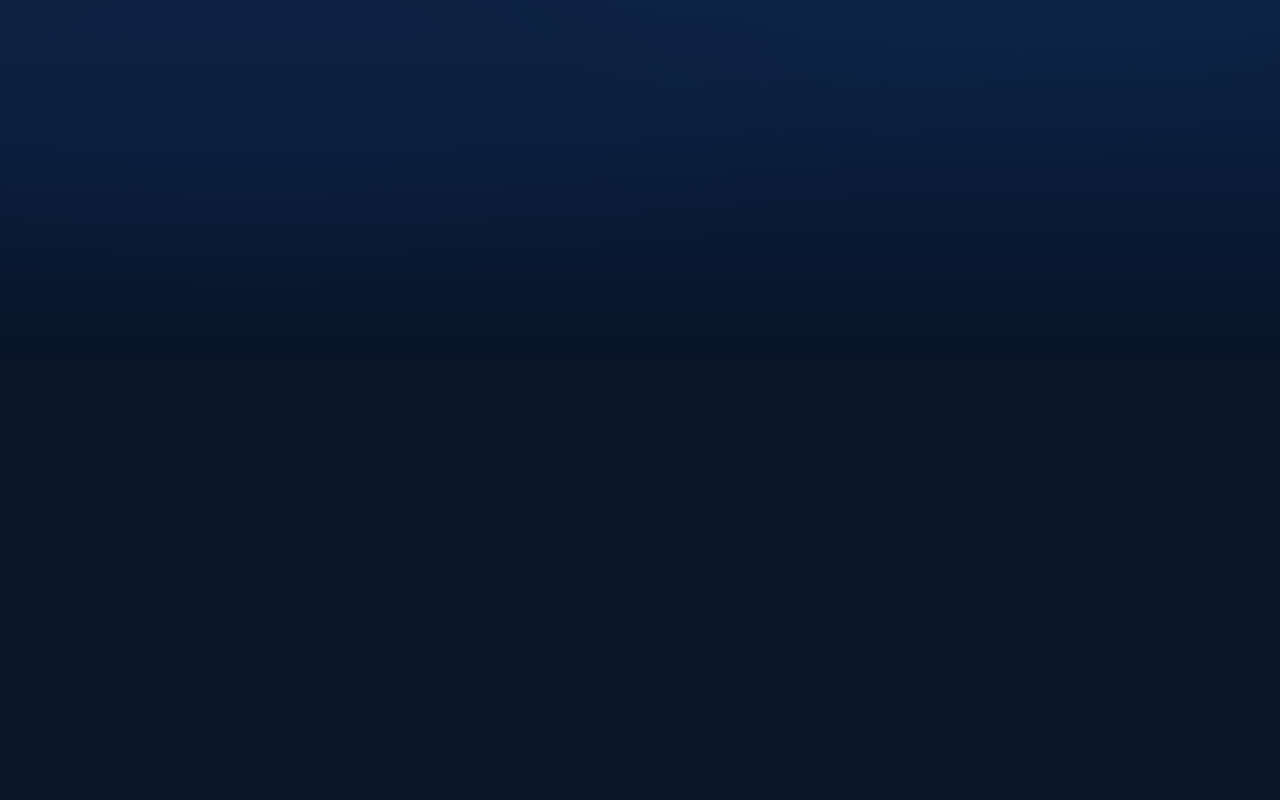
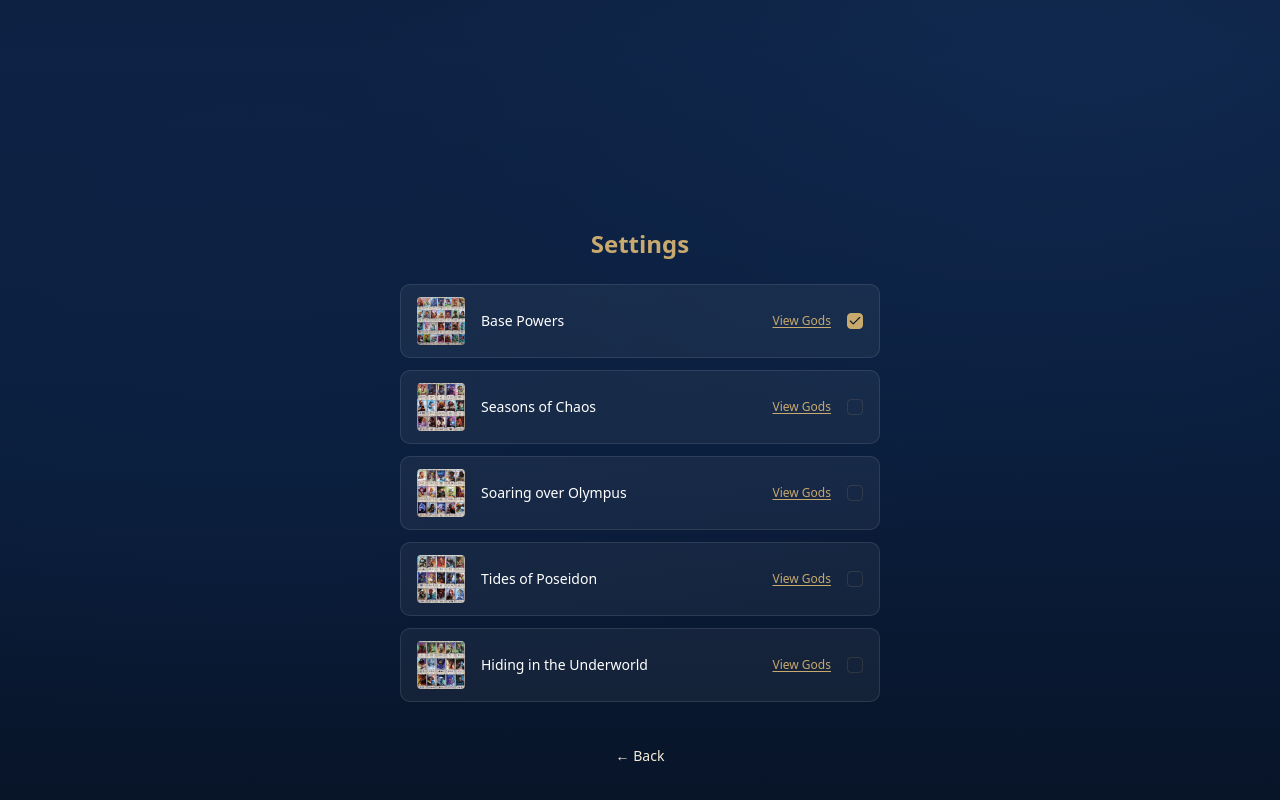
Before and after one commit to brunodahora/santorini-powers, a React (Vite) app: page /settings in a window 1280 px wide. Shown: the part 444-1244 px from the top of the page. Before the commit the page ends 800 px from the top, so only its background shows below. Built offline with nearby package versions, Linux system fonts and the light colour scheme.

Commit message:
Implement Settings Screen

```diff
--- a/src/router.ts
+++ b/src/router.ts
@@ -8,6 +8,7 @@ import { RootLayout } from "./routes/__root";
 import { SelectionScreen } from "./routes/index";
 import { OthersScreen } from "./routes/others";
 import { ResultScreen } from "./routes/result";
+import { SettingsScreen } from "./routes/settings";
 
 // Lazy placeholder components for routes not yet implemented
 function NotYetImplemented() {
@@ -41,7 +42,7 @@ const resultRoute = createRoute({
 const settingsRoute = createRoute({
   getParentRoute: () => rootRoute,
   path: "/settings",
-  component: NotYetImplemented,
+  component: SettingsScreen,
 });
 
 const godsRoute = createRoute({
--- /dev/null
+++ b/src/routes/settings.tsx
@@ -0,0 +1,71 @@
+import { Link } from "@tanstack/react-router";
+
+import { Button } from "../components/ui/button";
+import { Checkbox } from "../components/ui/checkbox";
+import { EXPANSIONS } from "../data/powers";
+import { useExpansions } from "../hooks/useExpansions";
+
+export function SettingsScreen() {
+  const [activeExpansions, toggleExpansion] = useExpansions();
+  const noneSelected = activeExpansions.length === 0;
+
+  return (
+    <div className="flex flex-col items-center gap-6 px-4 py-8 max-w-lg mx-auto w-full">
+      <h1 className="text-2xl font-semibold text-[#c8a96e]">Settings</h1>
+
+      {noneSelected && (
+        <div
+          role="alert"
+          className="w-full rounded-lg border border-destructive bg-destructive/10 px-4 py-3 text-sm text-destructive"
+        >
+          Select at least one expansion to continue.
+        </div>
+      )}
+
+      <ul className="w-full flex flex-col gap-3">
+        {EXPANSIONS.map((expansion) => {
+          const isChecked = activeExpansions.includes(expansion.id);
+          return (
+            <li
+              key={expansion.id}
+              className="flex items-center gap-4 rounded-lg border border-white/10 bg-white/5 px-4 py-3"
+            >
+              <img
+                src={expansion.image}
+                alt={expansion.name}
+                className="h-12 w-12 rounded object-cover shrink-0"
+              />
+              <span className="flex-1 text-sm font-medium text-white">
+                {expansion.name}
+              </span>
+              <Link
+                to="/expansion/$id"
+                params={{ id: expansion.id }}
+                className="text-xs text-[#c8a96e] underline underline-offset-2 hover:text-[#e0c080] min-h-[44px] min-w-[44px] flex items-center justify-center shrink-0"
+              >
+                View Gods
+              </Link>
+              <Checkbox
+                checked={isChecked}
+                onCheckedChange={() => toggleExpansion(expansion.id)}
+                aria-label={`Toggle ${expansion.name}`}
+                className="shrink-0"
+              />
+            </li>
+          );
+        })}
+      </ul>
+
+      <Button
+        asChild={!noneSelected}
+        size="lg"
+        variant="ghost"
+        className="min-h-[44px] mt-2"
+        disabled={noneSelected}
+        aria-disabled={noneSelected}
+      >
+        {noneSelected ? <span>← Back</span> : <Link to="/">← Back</Link>}
+      </Button>
+    </div>
+  );
+}
```
Also changed, not shown: .kiro/specs/santorini-power-randomizer/tasks.md.
